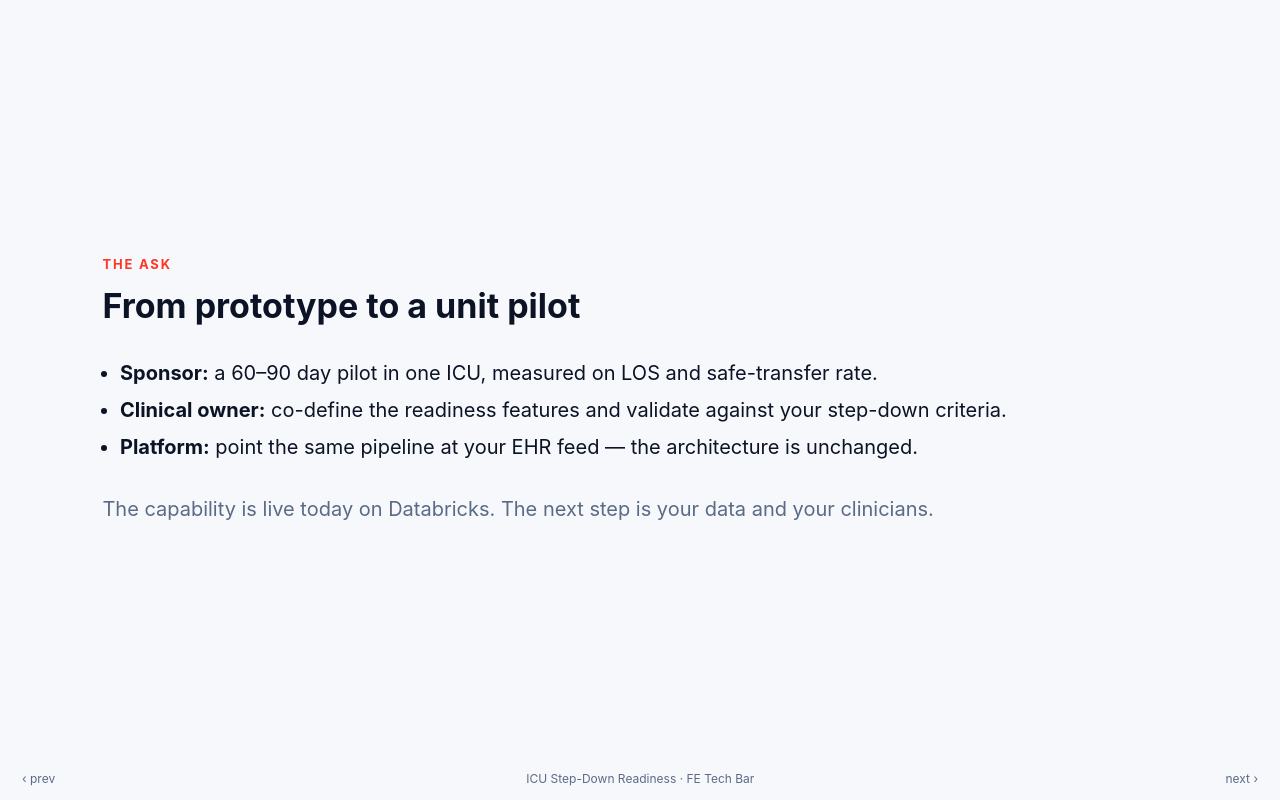
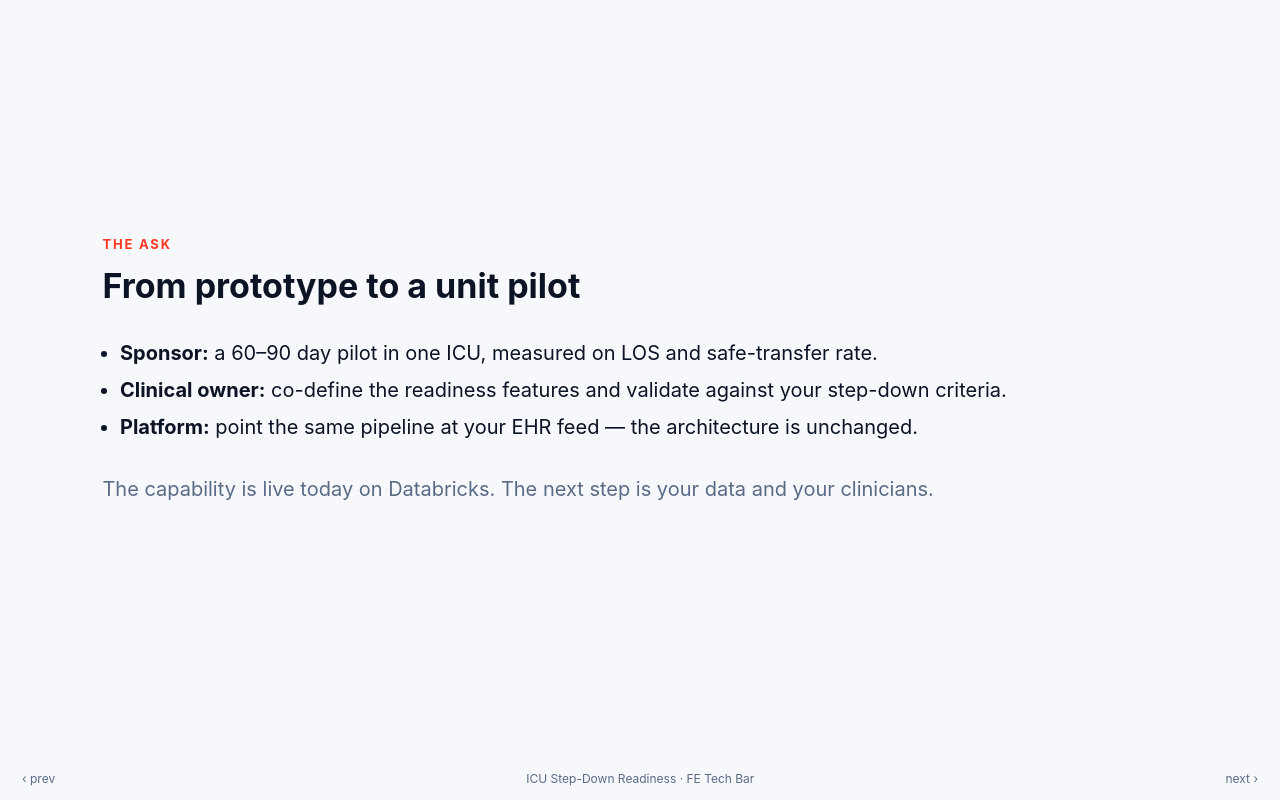
Before and after one commit to mattslack-db/icu-step-down-readiness, a plain HTML site: page deck/index.html in a window 1280 px wide. Both pictures are taken after a click on the element "‹ prev". Drawn offline with Linux system fonts and the light colour scheme.

Commit message:
fix(deck): footer clearance, preventDefault on nav keys, presenter-remote key support

```diff
--- a/deck/index.html
+++ b/deck/index.html
@@ -9,7 +9,7 @@
   *{box-sizing:border-box}
   html,body{margin:0;height:100%;font-family:-apple-system,Segoe UI,Roboto,Helvetica,Arial,sans-serif;color:var(--ink);background:var(--bg)}
   #deck{height:100%}
-  .slide{display:none;min-height:100vh;padding:6vh 8vw;flex-direction:column;justify-content:center}
+  .slide{display:none;min-height:100vh;padding:6vh 8vw 11vh;flex-direction:column;justify-content:center}
   .slide.active{display:flex}
   h1{font-size:clamp(28px,5vw,52px);line-height:1.05;margin:0 0 .3em}
   h2{font-size:clamp(22px,3.4vw,34px);margin:0 0 .6em}
@@ -149,7 +149,11 @@
   const slides=[...document.querySelectorAll('.slide')];let i=0;
   function show(n){slides[i].classList.remove('active');i=(n+slides.length)%slides.length;slides[i].classList.add('active');}
   function go(d){show(i+d);}
-  document.addEventListener('keydown',e=>{if(e.key==='ArrowRight'||e.key===' ')go(1);if(e.key==='ArrowLeft')go(-1);});
+  const FWD=['ArrowRight','ArrowDown','PageDown',' '],BACK=['ArrowLeft','ArrowUp','PageUp'];
+  document.addEventListener('keydown',e=>{
+    if(FWD.includes(e.key)){e.preventDefault();go(1);}
+    else if(BACK.includes(e.key)){e.preventDefault();go(-1);}
+  });
 </script>
 </body>
 </html>
```
